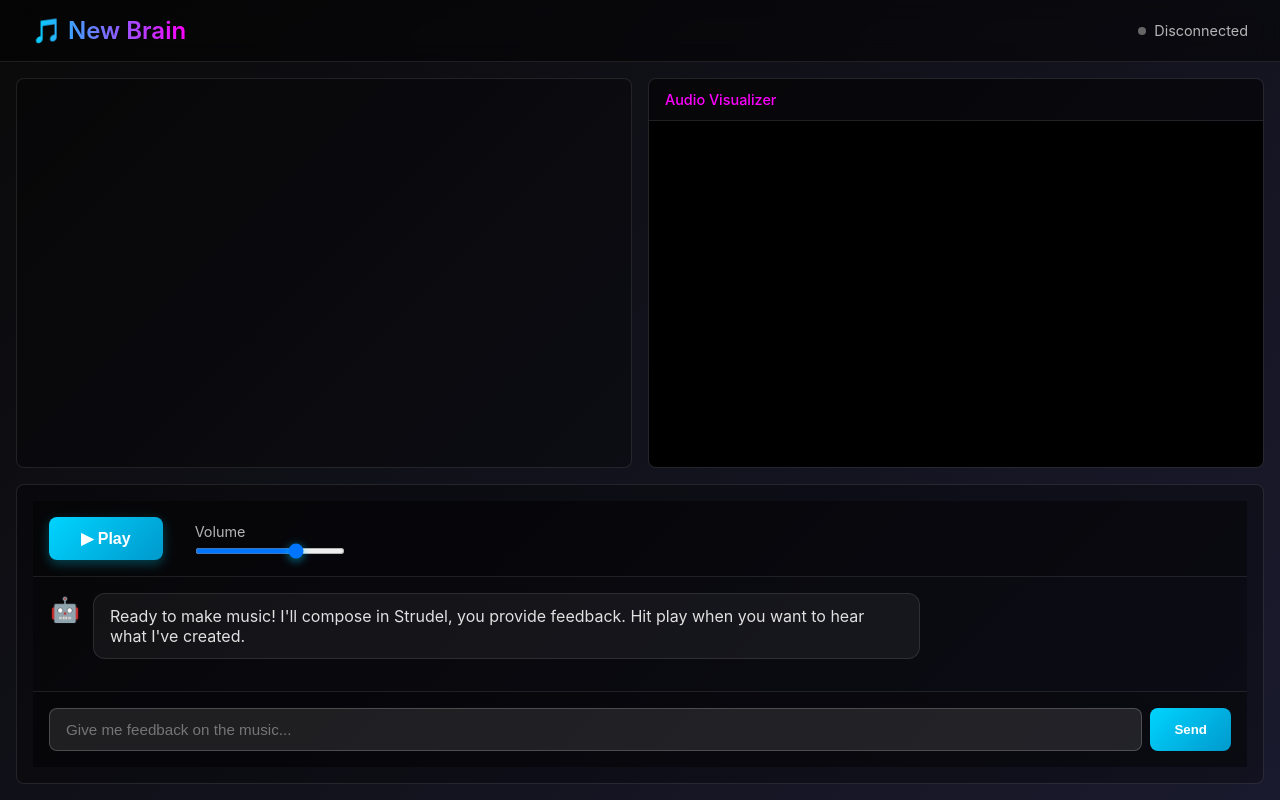
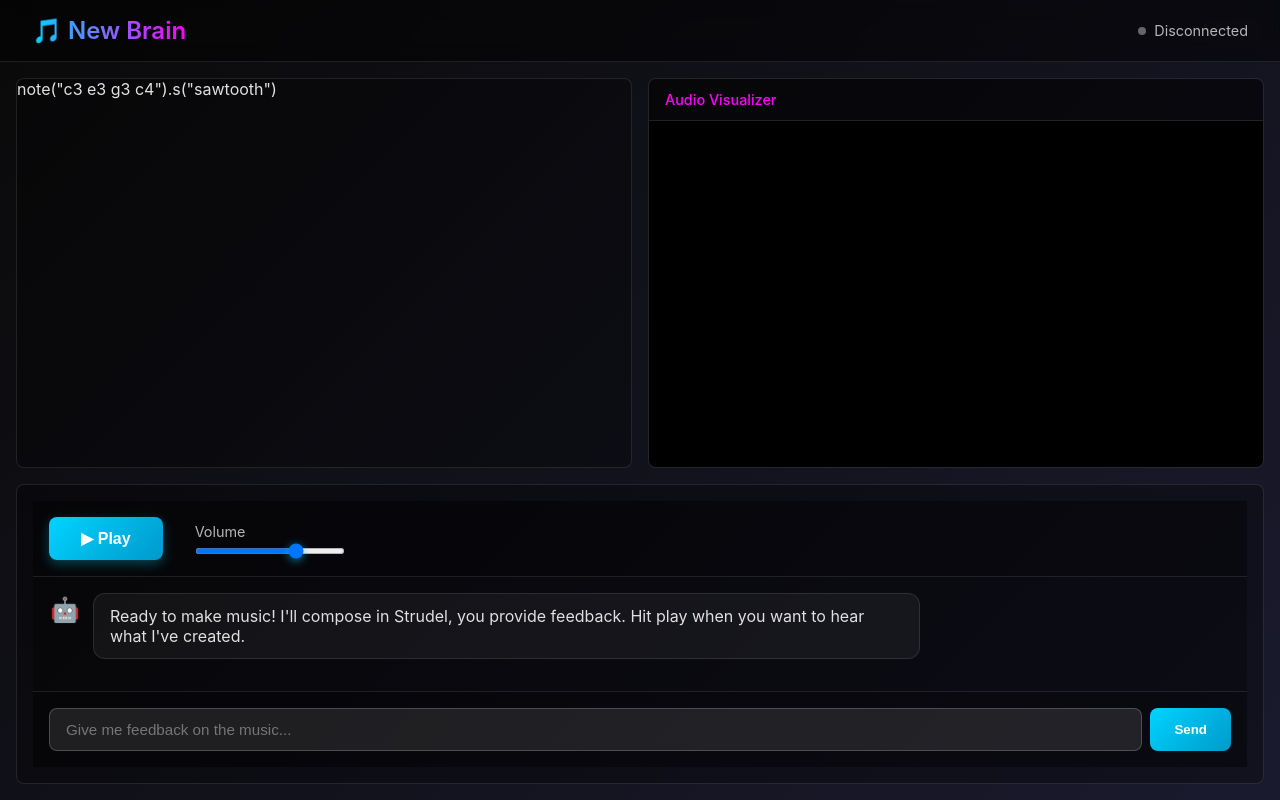
Before and after one commit to zebutron/new_brain, a React (Vite) app in the folder frontend/: page / in a window 1280 px wide. Built offline with nearby package versions, Linux system fonts and the light colour scheme; no server answers.

Commit message:
Pass initial code to strudel-editor properly
Set code as child content of web component

```diff
--- /dev/null
+++ b/frontend/public/samples/EmuSP12.json
@@ -0,0 +1 @@
+404: Not Found
--- a/frontend/src/components/StrudelREPL.jsx
+++ b/frontend/src/components/StrudelREPL.jsx
@@ -30,7 +30,9 @@ function StrudelREPL({ code, onChange, isPlaying }) {
 
   return (
     <div className="strudel-repl-container">
-      <strudel-editor ref={replRef} />
+      <strudel-editor ref={replRef}>
+        {code}
+      </strudel-editor>
     </div>
   )
 }
```
